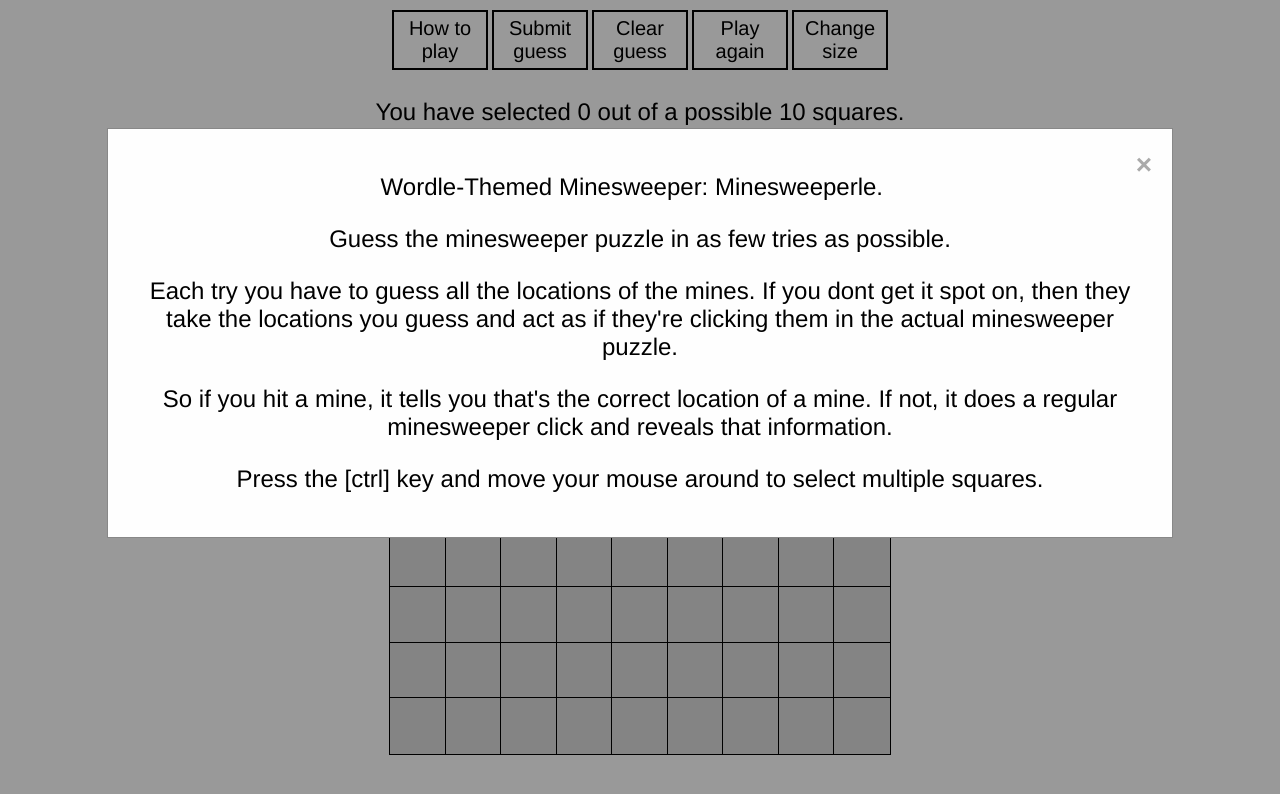
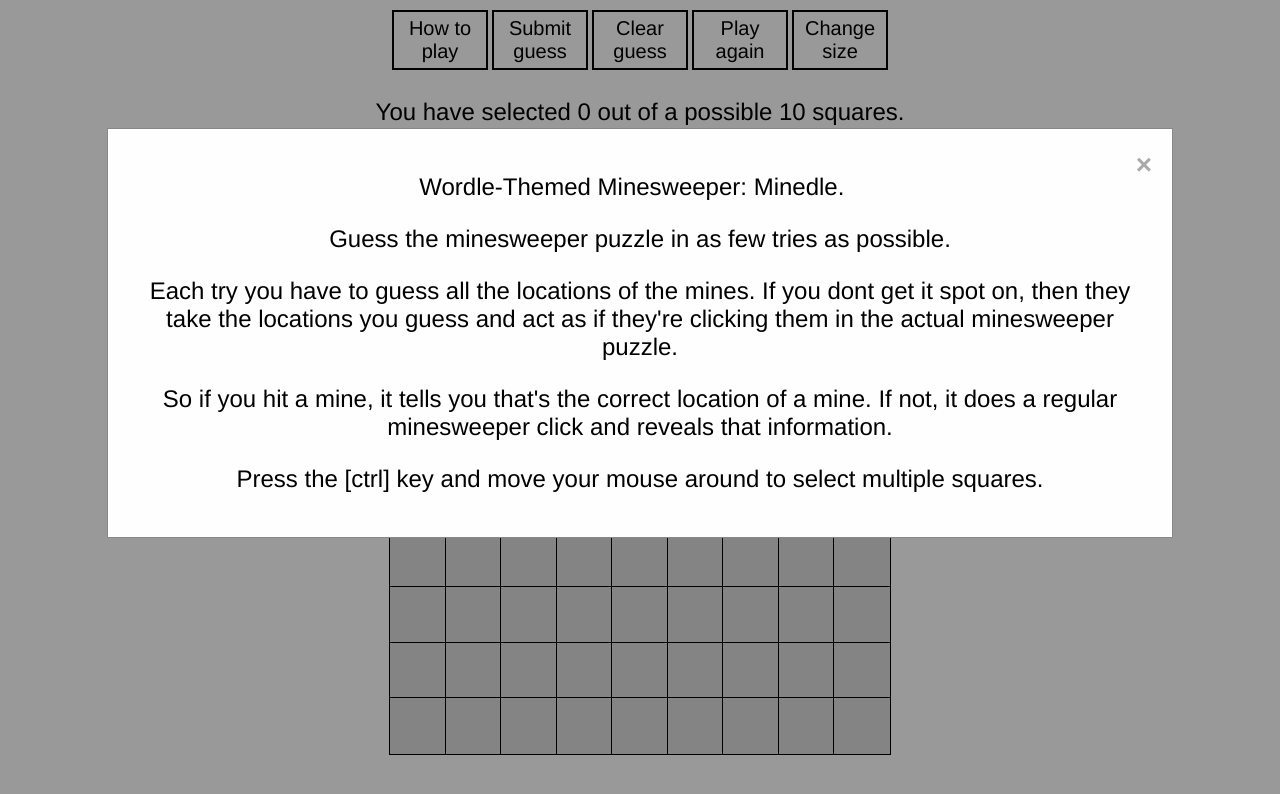
Before and after one commit to geoffrey-wu/minedle, a website: page index.html in a window 1280 px wide. Both pictures are taken after a click on the button "How to play". Drawn offline with Linux system fonts and the light colour scheme.

Commit message:
update name to minedle

```diff
--- a/index.html
+++ b/index.html
@@ -3,7 +3,7 @@
 
 <head>
     <meta charset="UTF-8">
-    <title>Minesweeperle</title>
+    <title>Minedle</title>
     <link rel="stylesheet" href="style.css">
 </head>
 
@@ -11,7 +11,7 @@
     <div id="modal">
         <div id="modal-content">
             <span class="close" onclick="closeModal()">&times;</span>
-            <p>Wordle-Themed Minesweeper: Minesweeperle.</p>
+            <p>Wordle-Themed Minesweeper: Minedle.</p>
             <p>Guess the minesweeper puzzle in as few tries as possible.</p>
             <p>
                 Each try you have to guess all the locations of the mines.
```
